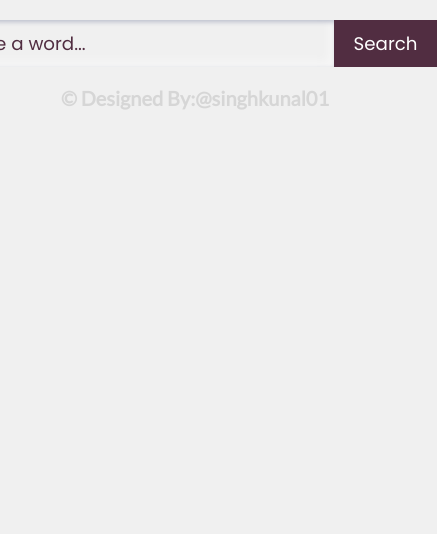
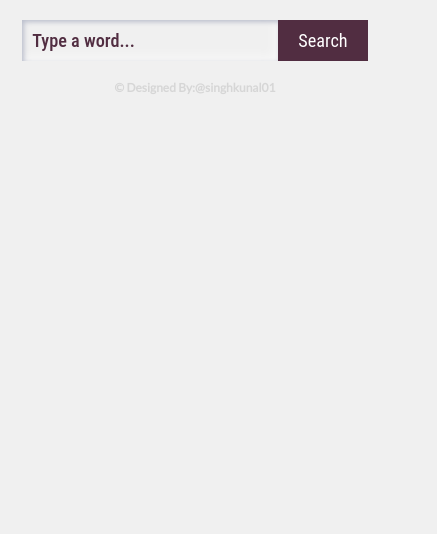
Before and after one commit to singhkunal01/english-dictionary, a plain HTML site: page index.html in a window 390 px wide. Shown: the part 310-844 px from the top of the page, 437 px wide, since content can reach past the window. Drawn offline with Linux system fonts and the light colour scheme.

Commit message:
Update dictionary.css

```diff
--- a/dictionary.css
+++ b/dictionary.css
@@ -4,7 +4,7 @@
     box-sizing: border-box;
   }
   body {
-    font-family: "Lato", "Poppins", Arial, Helvetica, sans-serif;
+    font-family: "Lato", "Roboto Condensed", Arial, Helvetica, sans-serif;
     background:rgb(240, 240, 240);
     min-height: 100vh;
   }
@@ -56,7 +56,7 @@
     outline: none;
     background-color: rgb(240, 240, 240);
     box-shadow: inset 2px 2px 5px #babecc, inset -5px -5px 10px #ffffff73;
-    font-family: "Poppins", Arial, Helvetica, sans-serif;
+    font-family: "Roboto Condensed", Arial, Helvetica, sans-serif;
   }
   input::placeholder {
     color: #512d41;
@@ -70,7 +70,7 @@
     outline: none;
     border: none;
     cursor: pointer;
-    font-family: "Poppins", Arial, Helvetica, sans-serif;
+    font-family: "Roboto Condensed", Arial, Helvetica, sans-serif;
     transition: .4s;
   }
 
@@ -135,7 +135,7 @@
   }
   .outputPara {
     font-size: 20px;
-    font-family: "Poppins", Arial, Helvetica, sans-serif;
+    font-family: "Roboto Condensed", Arial, Helvetica, sans-serif;
     line-height: 1.6;
     font-weight: 500;
     text-transform: capitalize;
@@ -145,7 +145,7 @@
 
 }
 .copyright{
-  font-size: 20px;
+  font-size: 12px;
   font-weight: 600;
   text-align: center;
   opacity: .1;
@@ -153,7 +153,7 @@
   .no-result {
     font-size: 18px;
     line-height: 2;
-    font-family: "Poppins", Arial, Helvetica, sans-serif;
+    font-family: "Roboto Condensed", Arial, Helvetica, sans-serif;
     color:  #512d41;
   }
   .display-suggestions{
@@ -192,7 +192,7 @@
       font-size: 1.7rem;
     }
     input{
-      min-width: 18rem;
+      min-width: 16rem;
     }
     .notFoundMessage{
       font-size: 1rem;
```
